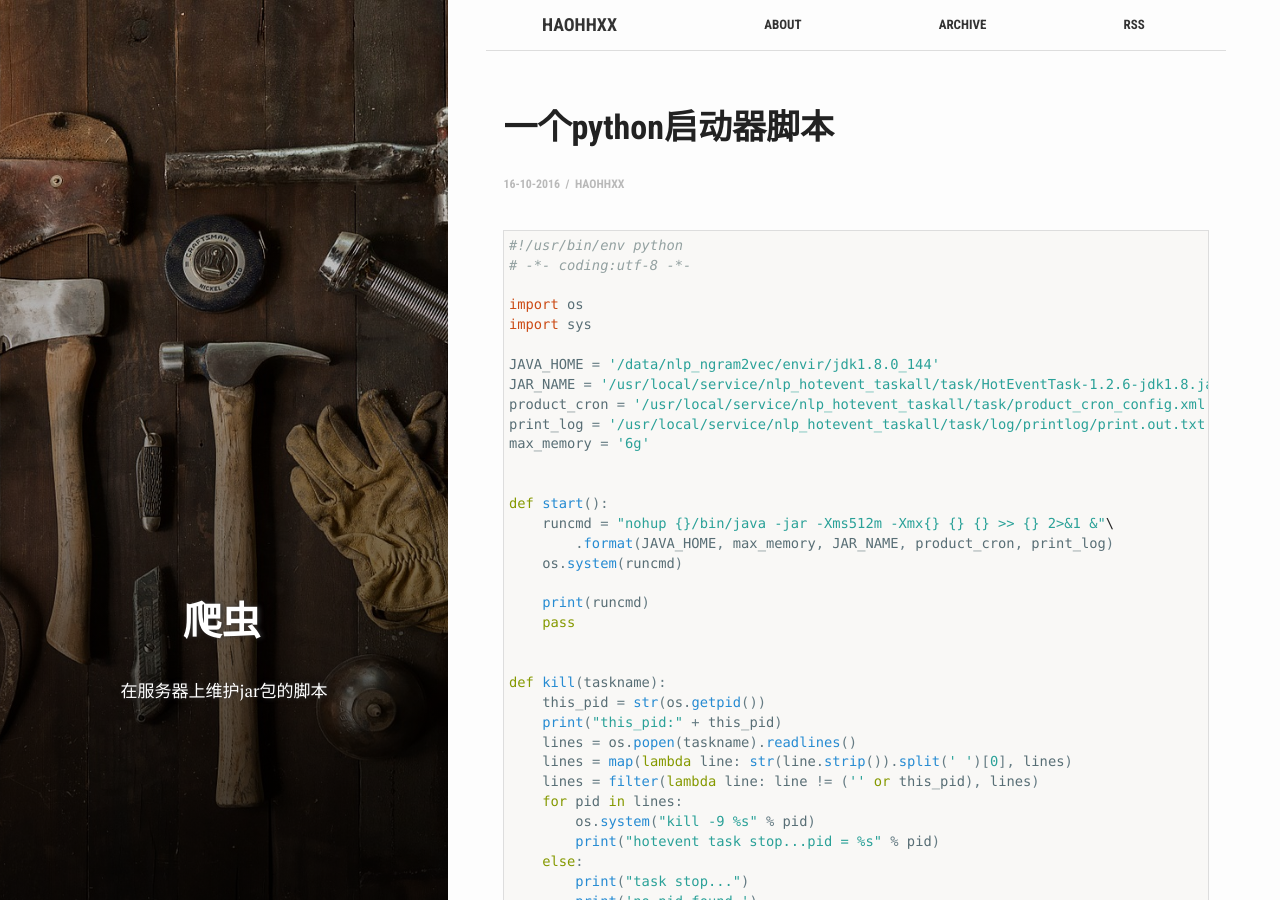
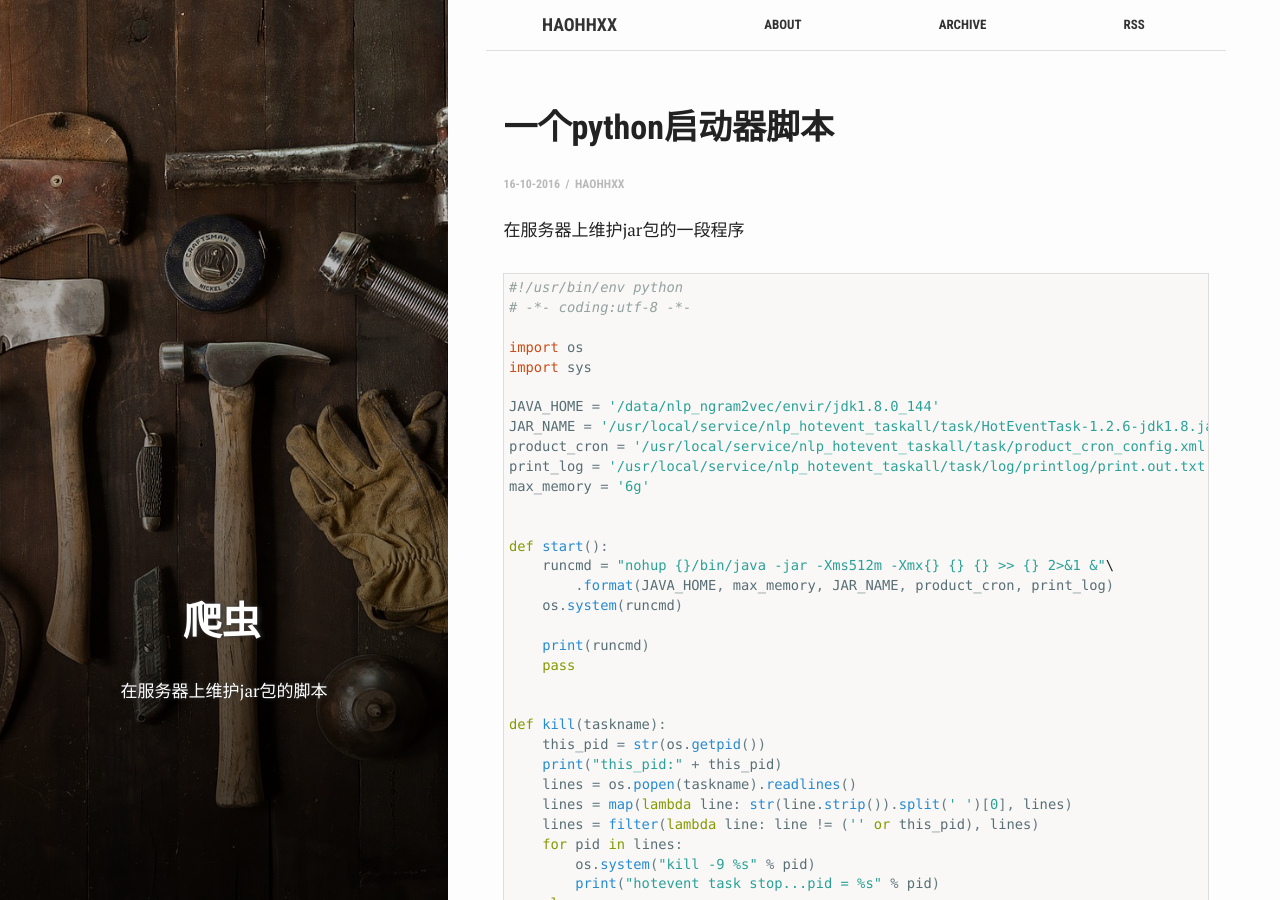
Before and after one commit to hhxx2015/hhxx2015.github.io, a Jekyll site: the page built from _posts/2017-5-1-一个python启动器脚本.md, in a window 1280 px wide and 900 px high. Built offline with Jekyll 4.4.1, drawn with Linux system fonts in a browser that asks for light colours.

Commit message:
python启动器

````diff
--- a/_posts/2017-5-1-一个python启动器脚本.md
+++ b/_posts/2017-5-1-一个python启动器脚本.md
@@ -9,6 +9,8 @@ categories: posts
 tags: ['爬虫']
 author: haohhxx
 ---
+
+在服务器上维护jar包的一段程序
 
 
 ```python
````
